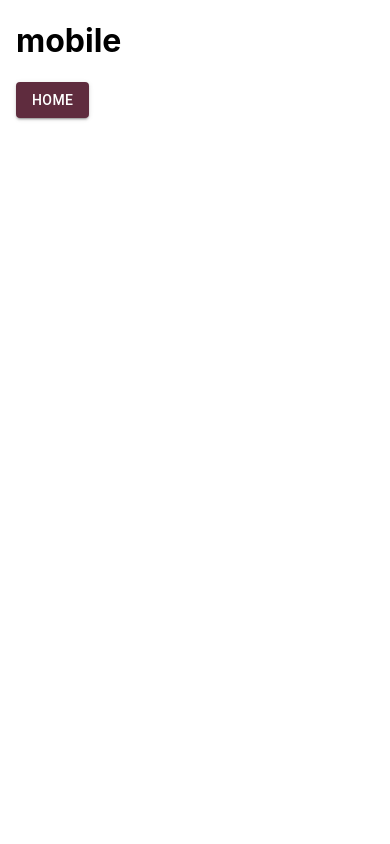
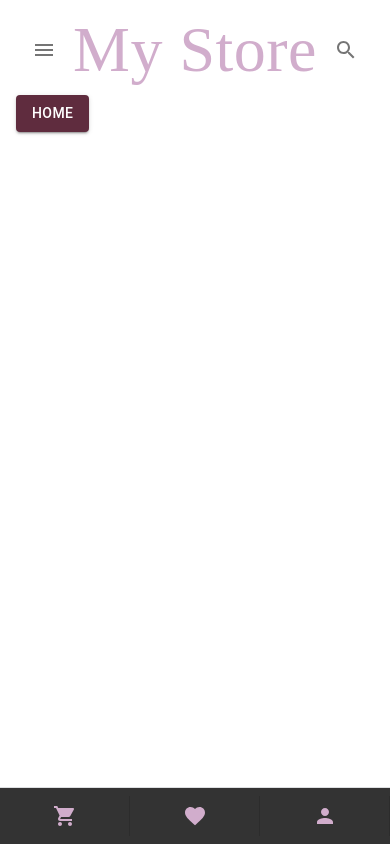
Before and after one commit to ElioHimci/final-project, a React (Create React App) app: page / in a window 390 px wide. Built offline with nearby package versions, Linux system fonts and the light colour scheme; a web font is replaced by a local one.

Commit message:
shtova stilizimin ne mobile

```diff
--- a/src/components/appbar/actions.js
+++ b/src/components/appbar/actions.js
@@ -4,6 +4,7 @@ import { ActionIconsContainerDesktop, ActionIconsContainerMobile,MyList } from "
 import ShoppingCartIcon from '@mui/icons-material/ShoppingCart';
 import PersonIcon from '@mui/icons-material/Person';
 import FavoriteIcon from '@mui/icons-material/Favorite';
+import { Colors } from "../../styles/theme";
 
 
 export default function Actions (matches) {
@@ -15,7 +16,6 @@ export default function Actions (matches) {
     return (
         <Component>
         <MyList type="row" >
-            <Divider orientation="vertical" flexItem/>
             <ListItemButton
             sx={{
                 justifyContent: "center"
@@ -24,7 +24,8 @@ export default function Actions (matches) {
                 <ListItemIcon
                 sx={{
                     display : "flex",
-                    justifyContent: "center"
+                    justifyContent: "center",
+                    color : matches && Colors.secondary
                 }}>
                     <ShoppingCartIcon/>
                 </ListItemIcon>
@@ -38,7 +39,8 @@ export default function Actions (matches) {
                 <ListItemIcon
                 sx={{
                     display : "flex",
-                    justifyContent: "center"
+                    justifyContent: "center",
+                    color : matches && Colors.secondary
                 }}>
                     <FavoriteIcon/>
                 </ListItemIcon>
@@ -52,7 +54,8 @@ export default function Actions (matches) {
                 <ListItemIcon
                 sx={{
                     display : "flex",
-                    justifyContent: "center"
+                    justifyContent: "center",
+                    color : matches && Colors.secondary
                 }}>
                     <PersonIcon/>
                 </ListItemIcon>
--- a/src/components/appbar/appbarDesktop.js
+++ b/src/components/appbar/appbarDesktop.js
@@ -5,11 +5,11 @@ import { AppbarContainer, AppbarHeader, MyList } from "../../styles/theme/appbar
 // import SearchIcon from "@mui/icons-material"
 import SearchIcon from "@mui/icons-material/Search";
 import Actions from './actions';
+
 export default function AppbarDesktop(matches){
 
+    return (
 
-
-    return (
         <AppbarContainer>
         <AppbarHeader>my Store</AppbarHeader>
         <MyList type="row">
--- a/src/components/appbar/appbarMobile.js
+++ b/src/components/appbar/appbarMobile.js
@@ -1,8 +1,25 @@
+import { IconButton } from '@mui/material';
 import React from 'react';
+import { AppbarContainer, AppbarHeader } from '../../styles/theme/appbar';
+import MenuIcon from '@mui/icons-material/Menu'
+import SearchIcon from "@mui/icons-material/Search";
+import Actions from './actions';
+
 
 export default function AppbarMobile(matches){
 
     return (
-        <h1> mobile</h1>
+        <AppbarContainer>
+            <IconButton>
+                <MenuIcon/>
+            </IconButton>
+            <AppbarHeader textAlign = 'center' variant = 'h4'>
+                My Store
+            </AppbarHeader>
+            <IconButton>
+                <SearchIcon/>
+            </IconButton>
+            <Actions matches = {matches}/>
+        </AppbarContainer>
     )
 }
--- a/src/styles/theme/appbar/index.js
+++ b/src/styles/theme/appbar/index.js
@@ -30,9 +30,7 @@ export const MyList = styled(List)(({type})=>({
     fontFamily:`"Montez" , "cursive"`,
     alignItems:"center"
 }));
-export const ActionIconsContainerDesktop = styled(Box)(()=>({
-    flexGrow:0
-}))
+
 export const ActionIconsContainerMobile = styled(Box)(()=>({
     display : 'flex',
     background: Colors.shaft,
@@ -44,3 +42,6 @@ export const ActionIconsContainerMobile = styled(Box)(()=>({
     zIndex: 99,
     borderTop:`1px solid ${Colors.border}`
 }))
+export const ActionIconsContainerDesktop = styled(Box)(()=>({
+    flexGrow : 0
+}))
```
